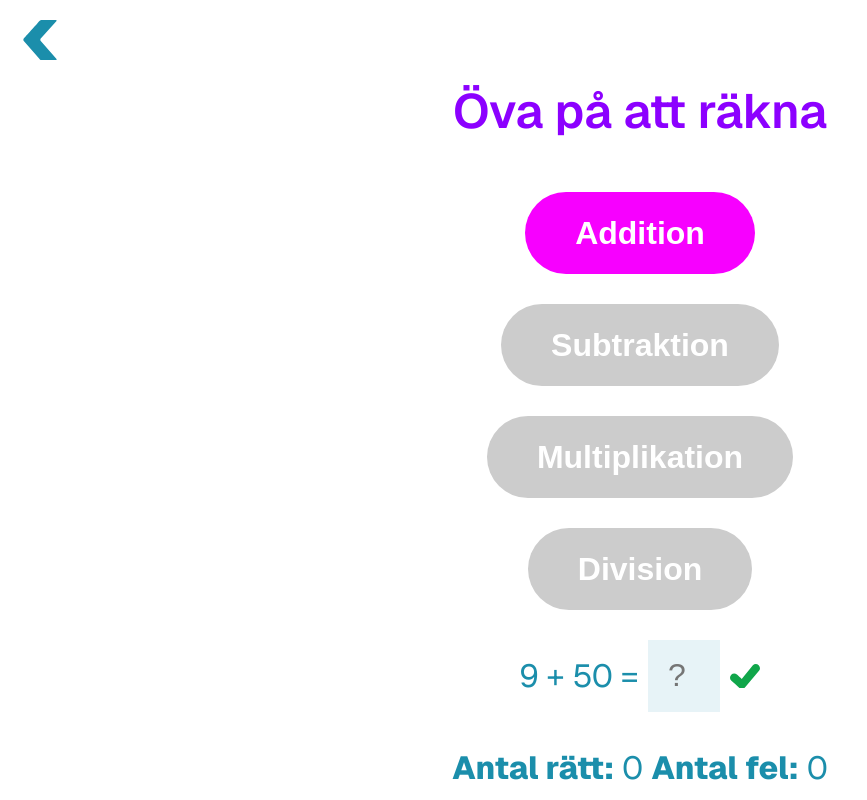
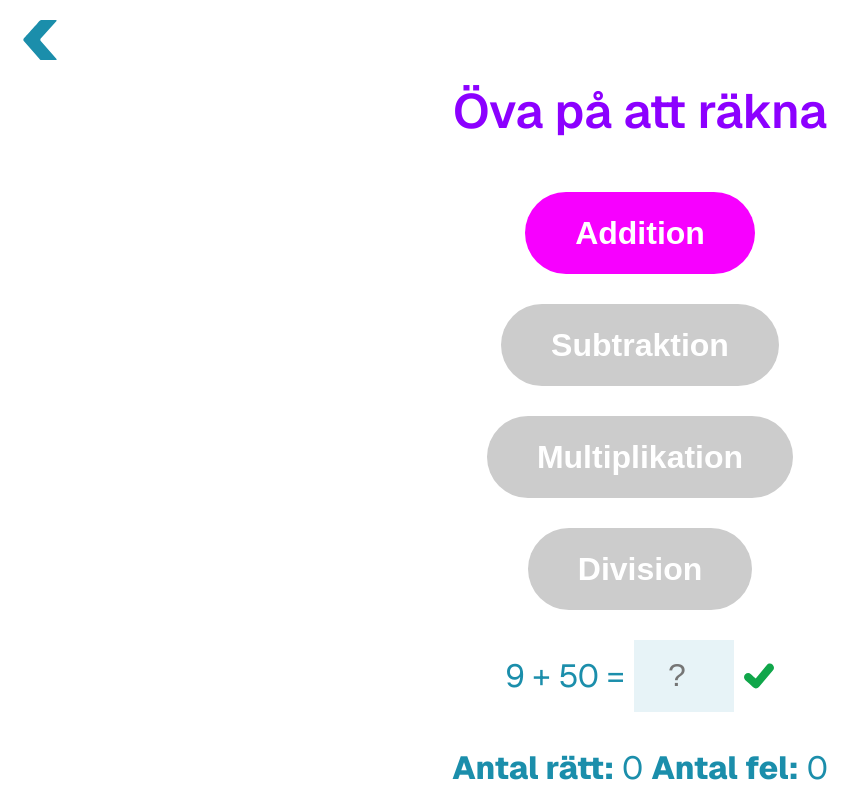
Before and after one commit to calmfors/word-app, a Next.js app: page /math in a window 1280 px wide. Shown: the whole page, without its empty margins (0-867 px from the left). Built offline with nearby package versions, Linux system fonts and the light colour scheme.

Commit message:
Give svg height and width

```diff
--- a/src/app/math/page.js
+++ b/src/app/math/page.js
@@ -107,7 +107,7 @@ export default function MathProblems() {
           </p>
           <input ref={inputRef} type="number" placeholder="?" value={answer} onChange={(e) => setAnswer(e.target.value)} onKeyUp={(e) => e.key === 'Enter' && checkAnswer()} />
           <button className={styles.checkmark} onClick={checkAnswer}>
-            <svg fill="#10a64a" id="Layer_1" data-name="Layer 1" xmlns="http://www.w3.org/2000/svg" viewBox="0 0 122.88 101.6"><defs></defs><title>tick-green</title><path d="M4.67,67.27c-14.45-15.53,7.77-38.7,23.81-24C34.13,48.4,42.32,55.9,48,61L93.69,5.3c15.33-15.86,39.53,7.42,24.4,23.36L61.14,96.29a17,17,0,0,1-12.31,5.31h-.2a16.24,16.24,0,0,1-11-4.26c-9.49-8.8-23.09-21.71-32.91-30v0Z" /></svg>
+            <svg width="30" height="30" fill="#10a64a" id="Layer_1" data-name="Layer 1" xmlns="http://www.w3.org/2000/svg" viewBox="0 0 122.88 101.6"><defs></defs><title>tick-green</title><path d="M4.67,67.27c-14.45-15.53,7.77-38.7,23.81-24C34.13,48.4,42.32,55.9,48,61L93.69,5.3c15.33-15.86,39.53,7.42,24.4,23.36L61.14,96.29a17,17,0,0,1-12.31,5.31h-.2a16.24,16.24,0,0,1-11-4.26c-9.49-8.8-23.09-21.71-32.91-30v0Z" /></svg>
           </button>
         </div>
           : <p>Laddar...</p>}
--- a/src/app/page.module.css
+++ b/src/app/page.module.css
@@ -314,7 +314,7 @@ button.speaker:hover {
   line-height: 1.6;
   margin-left: 10px;
   padding: 10px;
-  width:72px;
+  width:100px;
   border:none;
   background-color: rgba(27, 142, 171, 0.1);
   color: #1b8eab;
```
